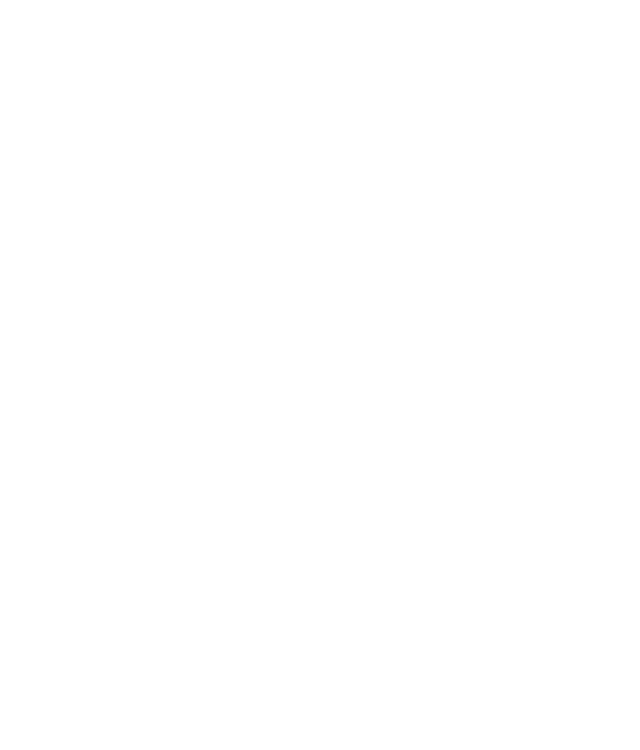
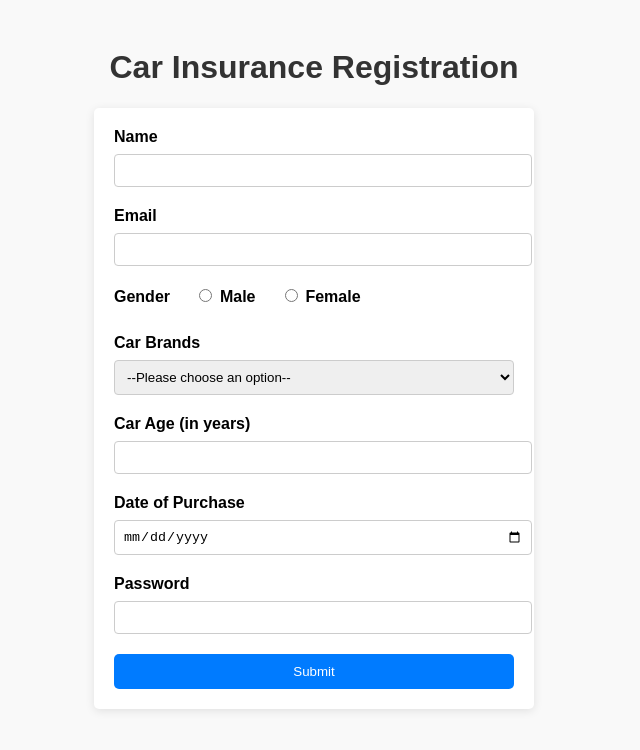
Before and after one commit to acciojob/car-insurance-form-Jitendra-singh-cell, a website: page main.html in a window 1280 px wide. Shown: the whole page, without its empty margins (326-966 px from the left). Drawn offline with Linux system fonts and the light colour scheme.

Commit message:
created a submission

```diff
--- a/main.html
+++ b/main.html
@@ -7,6 +7,44 @@
 </head>
 
 <body>
+
+	 <h1>Car Insurance Registration</h1>
+    <form method="POST">
+        <label for="name">Name</label>
+        <input type="text" id="name" required>
+
+        <label for="email">Email</label>
+        <input type="email" id="email" required>
+
+        <div class="radio-group">
+            <label>Gender</label>
+            <label for="gender_m">
+                <input type="radio" id="gender_m" name="gender" value="male" required> Male
+            </label>
+            <label for="gender_f">
+                <input type="radio" id="gender_f" name="gender" value="female" required> Female
+            </label>
+        </div>
+
+        <label for="cars">Car Brands</label>
+        <select id="cars">
+            <option value="">--Please choose an option--</option>
+            <option value="BMW">BMW</option>
+            <option value="Audi">Audi</option>
+            <option value="Mercedez">Mercedez</option>
+        </select>
+
+        <label for="carage">Car Age (in years)</label>
+        <input type="number" id="carage" required>
+
+        <label for="dop">Date of Purchase</label>
+        <input type="date" id="dop" required>
+
+        <label for="password">Password</label>
+        <input type="password" id="password" required>
+
+        <button type="submit">Submit</button>
+    </form>
 	<!-- the entire body must be written by student -->
     <script type="text/javascript" src="./script.js">
 </script>
--- a/styles.css
+++ b/styles.css
@@ -1,2 +1,55 @@
 
 /* Your CSS Code here. */
+ body {
+            font-family: Arial, sans-serif;
+            background-color: #f9f9f9;
+            padding: 20px;
+        }
+        h1 {
+            text-align: center;
+            color: #333;
+        }
+        form {
+            max-width: 400px;
+            margin: auto;
+            background: white;
+            padding: 20px;
+            border-radius: 5px;
+            box-shadow: 0 2px 10px rgba(0,0,0,0.1);
+        }
+        label {
+            display: block;
+            margin-bottom: 8px;
+            font-weight: bold;
+        }
+        input[type="text"],
+        input[type="email"],
+        input[type="number"],
+        input[type="date"],
+        input[type="password"],
+        select {
+            width: 100%;
+            padding: 8px;
+            margin-bottom: 20px;
+            border: 1px solid #ccc;
+            border-radius: 4px;
+        }
+        .radio-group {
+            margin-bottom: 20px;
+        }
+        .radio-group label {
+            display: inline-block;
+            margin-right: 20px;
+        }
+        button {
+            width: 100%;
+            padding: 10px;
+            background-color: #007BFF;
+            color: white;
+            border: none;
+            border-radius: 5px;
+            cursor: pointer;
+        }
+        button:hover {
+            background-color: #0056b3;
+        }
```
